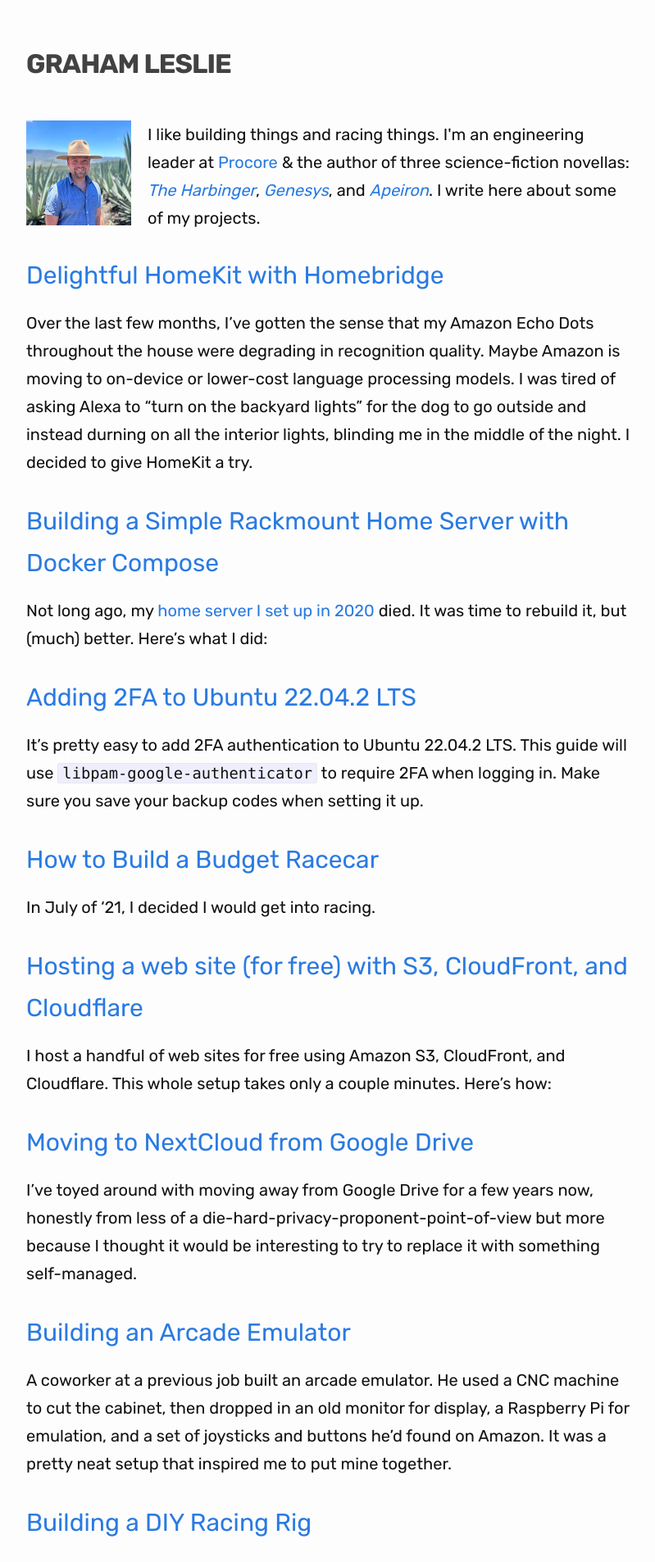
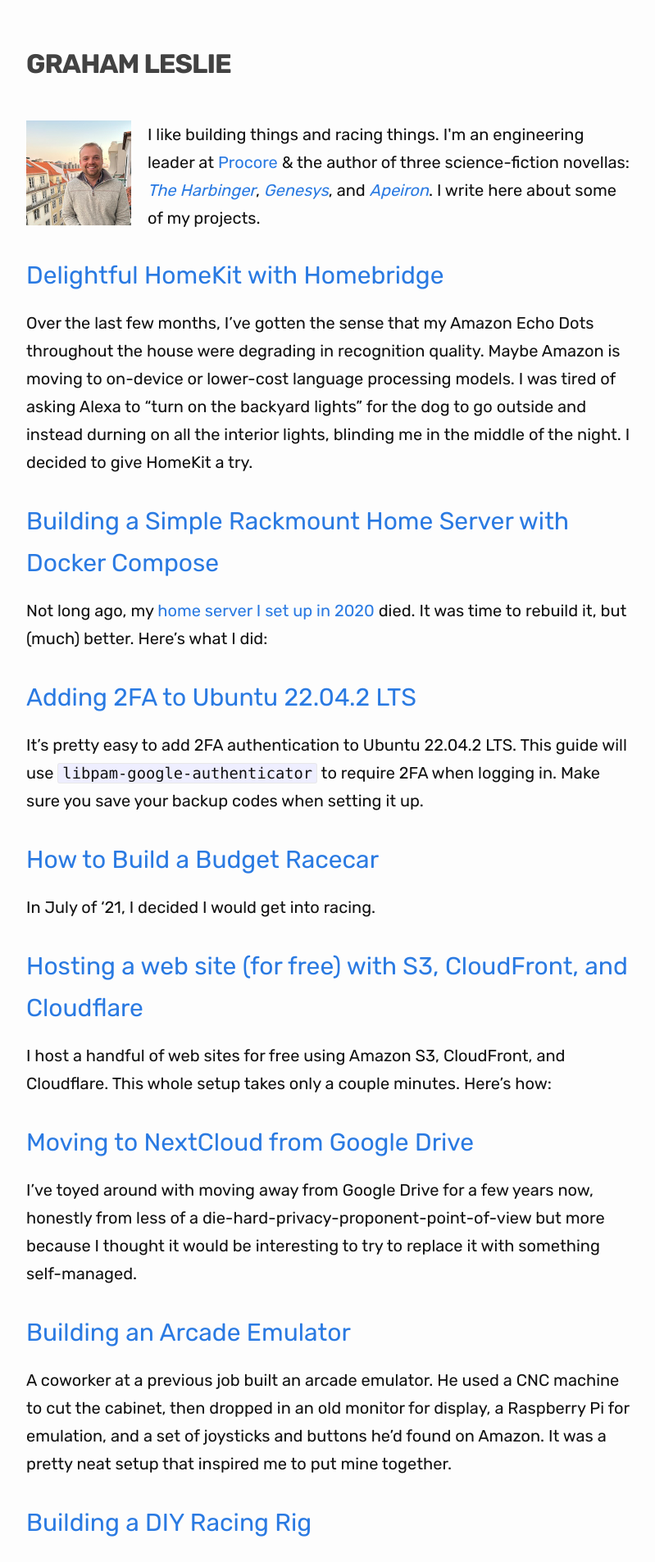
Before and after one commit to grahamleslie/grahamleslie.github.io, a Jekyll site: the page built from index.markdown, in a window 1280 px wide. Shown: the top 1906 px of the page at 82% size, without its empty margins (238-1037 px from the left). Built offline with Jekyll 4.4.1, drawn with Linux system fonts in a browser that asks for light colours; nearby versions of some CDN libraries.

Commit message:
Updates photo

```diff
--- a/_layouts/home.html
+++ b/_layouts/home.html
@@ -12,7 +12,7 @@ layout: default
       <p class="lead">
         <img
           class="img img-avatar"
-          src="/assets/images/me3.jpg"
+          src="/assets/images/me4.jpg"
           alt="This is me."
         />
         I like building things and racing things. I'm an engineering leader at
```
Also changed, not shown: assets/images/me4.jpg (added).
